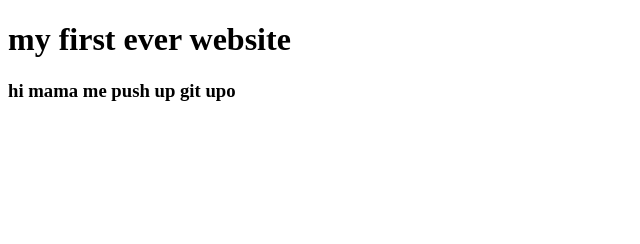
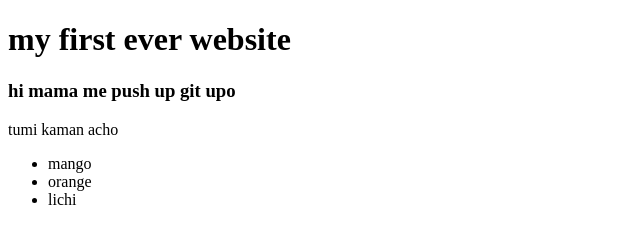
Before and after one commit to Shikhanchakraborty/my-first-website, a plain HTML site: page index.html in a window 1280 px wide. Shown: the whole page, without its empty margins (0-640 px from the left). Drawn offline with Linux system fonts and the light colour scheme.

Commit message:
happy family

```diff
--- a/index.html
+++ b/index.html
@@ -9,5 +9,11 @@
 <body>
     <h1>my first ever website</h1>
     <h3>hi mama me push up git upo</h3>
+    <p>tumi kaman acho </p>
+    <ul>
+        <li>mango</li>
+        <li>orange</li>
+        <li>lichi</li>
+    </ul>
 </body>
 </html>
```
